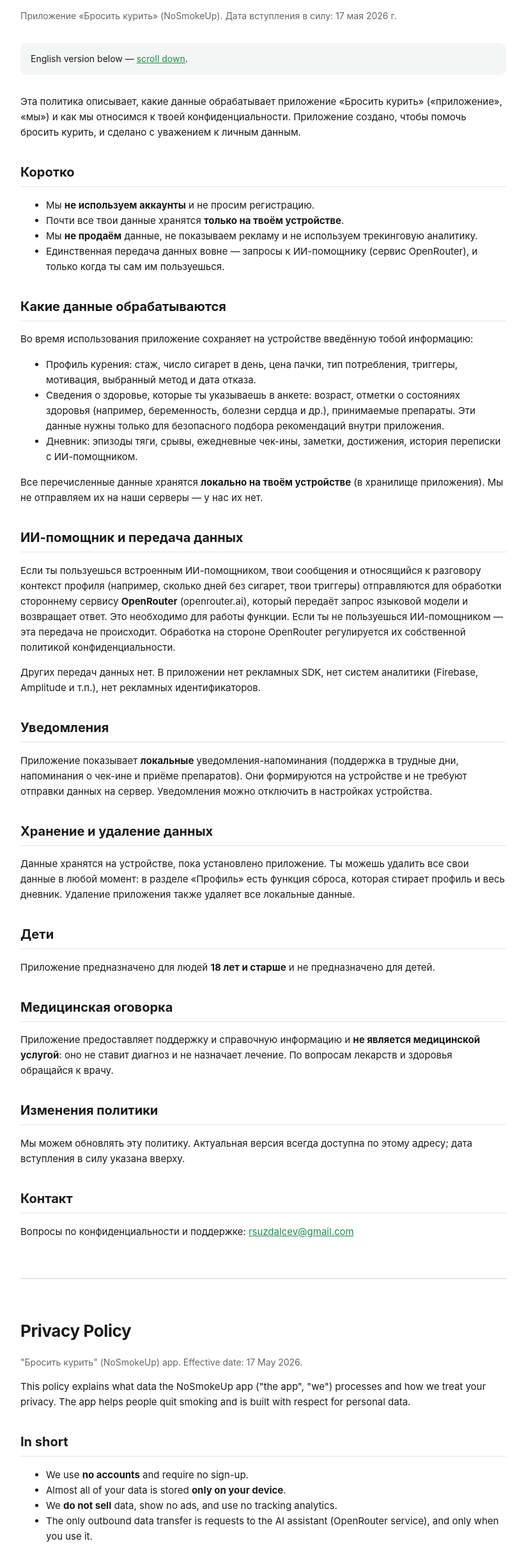
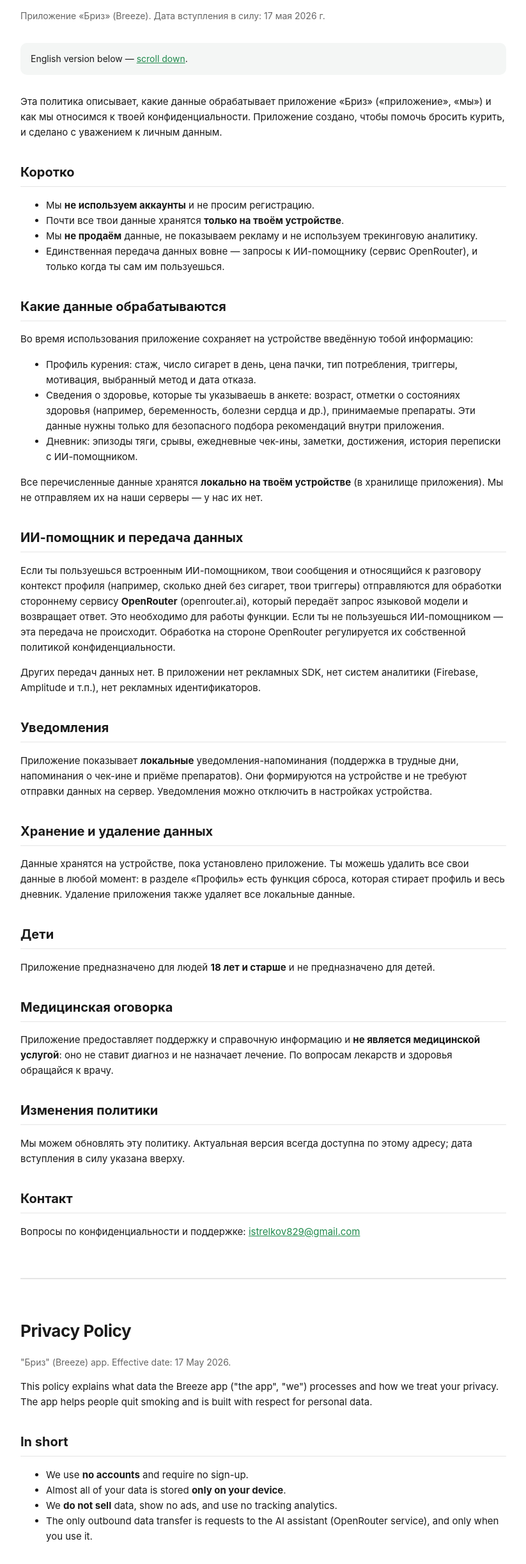
Before and after one commit to RomanElektrik/nosmoke, a website: page docs/privacy-policy.html in a window 1280 px wide. Shown: the part 102-2546 px from the top of the page at 64% size, without its empty margins (228-1051 px from the left). Drawn offline with Linux system fonts and the light colour scheme.

Commit message:
fix(site): бренд «Бриз» (Breeze) вместо «Бросить курить (NoSmokeUp)» + почта istrelkov829
terms/privacy/лендинг: название приведено к текущему бренду «Бриз», контактная
почта → istrelkov829@gmail.com. Перезалито на сервер.

Co-Authored-By: Claude Opus 4.8 (1M context) <noreply@anthropic.com>

```diff
--- a/docs/privacy-policy.html
+++ b/docs/privacy-policy.html
@@ -3,7 +3,7 @@
 <head>
 <meta charset="UTF-8">
 <meta name="viewport" content="width=device-width, initial-scale=1">
-<title>Политика конфиденциальности — Бросить курить (NoSmokeUp)</title>
+<title>Политика конфиденциальности — Бриз (Breeze)</title>
 <style>
   body{font-family:-apple-system,"Segoe UI",Roboto,Helvetica,Arial,sans-serif;
     max-width:760px;margin:0 auto;padding:40px 22px 80px;color:#1a1a1a;line-height:1.6;}
@@ -22,11 +22,11 @@
 
 <!-- ============ РУССКИЙ ============ -->
 <h1>Политика конфиденциальности</h1>
-<p class="muted">Приложение «Бросить курить» (NoSmokeUp). Дата вступления в силу: 17 мая 2026 г.</p>
+<p class="muted">Приложение «Бриз» (Breeze). Дата вступления в силу: 17 мая 2026 г.</p>
 
 <div class="lang">English version below — <a href="#en">scroll down</a>.</div>
 
-<p>Эта политика описывает, какие данные обрабатывает приложение «Бросить курить» («приложение», «мы») и как мы относимся к твоей конфиденциальности. Приложение создано, чтобы помочь бросить курить, и сделано с уважением к личным данным.</p>
+<p>Эта политика описывает, какие данные обрабатывает приложение «Бриз» («приложение», «мы») и как мы относимся к твоей конфиденциальности. Приложение создано, чтобы помочь бросить курить, и сделано с уважением к личным данным.</p>
 
 <h2>Коротко</h2>
 <ul>
@@ -65,15 +65,15 @@
 <p>Мы можем обновлять эту политику. Актуальная версия всегда доступна по этому адресу; дата вступления в силу указана вверху.</p>
 
 <h2>Контакт</h2>
-<p>Вопросы по конфиденциальности и поддержке: <a href="mailto:rsuzdalcev@gmail.com">rsuzdalcev@gmail.com</a></p>
+<p>Вопросы по конфиденциальности и поддержке: <a href="mailto:istrelkov829@gmail.com">istrelkov829@gmail.com</a></p>
 
 <hr>
 
 <!-- ============ ENGLISH ============ -->
 <h1 id="en">Privacy Policy</h1>
-<p class="muted">"Бросить курить" (NoSmokeUp) app. Effective date: 17 May 2026.</p>
+<p class="muted">"Бриз" (Breeze) app. Effective date: 17 May 2026.</p>
 
-<p>This policy explains what data the NoSmokeUp app ("the app", "we") processes and how we treat your privacy. The app helps people quit smoking and is built with respect for personal data.</p>
+<p>This policy explains what data the Breeze app ("the app", "we") processes and how we treat your privacy. The app helps people quit smoking and is built with respect for personal data.</p>
 
 <h2>In short</h2>
 <ul>
@@ -112,7 +112,7 @@
 <p>We may update this policy. The current version is always available at this address; the effective date is shown at the top.</p>
 
 <h2>Contact</h2>
-<p>Privacy and support questions: <a href="mailto:rsuzdalcev@gmail.com">rsuzdalcev@gmail.com</a></p>
+<p>Privacy and support questions: <a href="mailto:istrelkov829@gmail.com">istrelkov829@gmail.com</a></p>
 
 </body>
 </html>
```
Also changed, not shown: docs/index.html (+3 -3 lines), docs/terms.html (+7 -7 lines).
